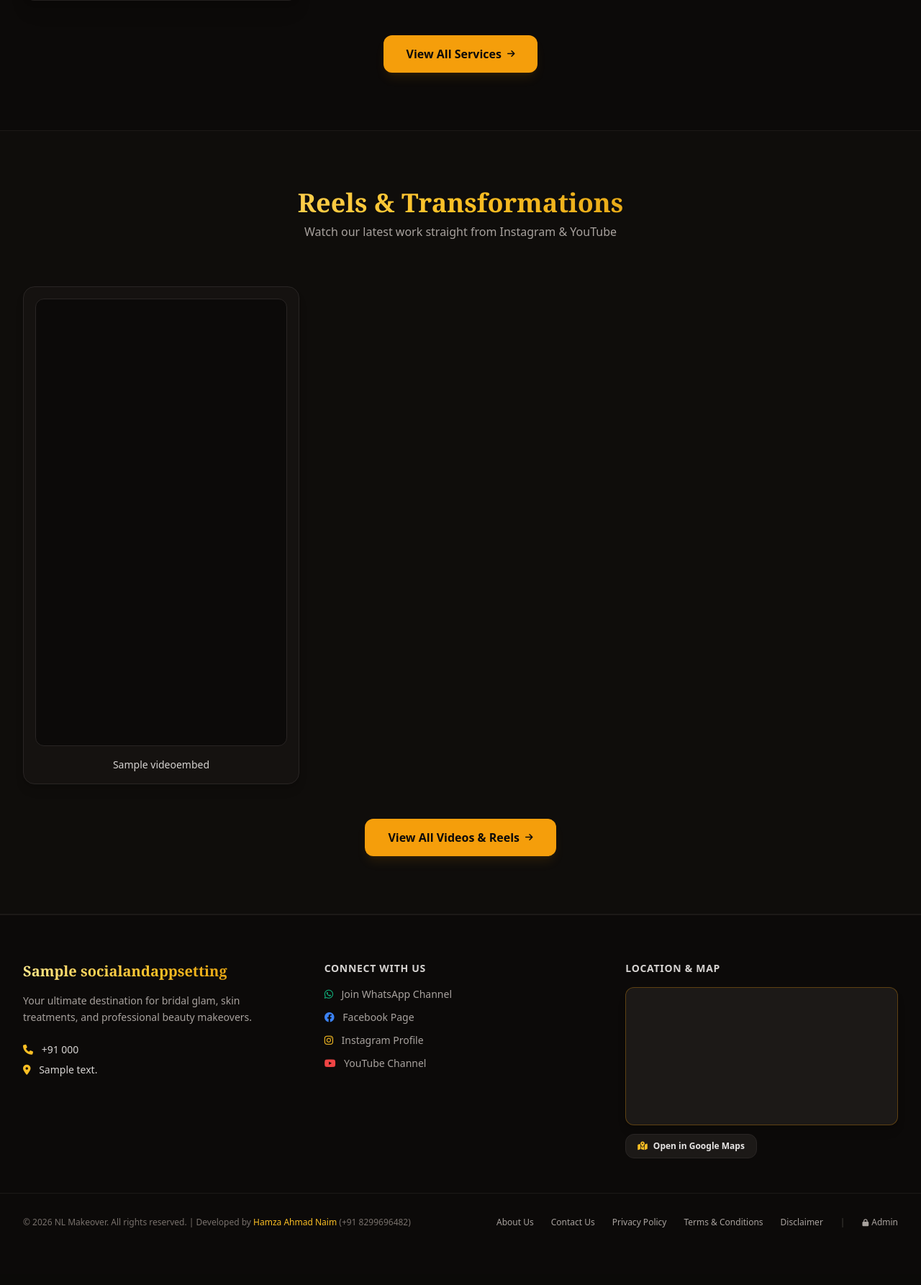
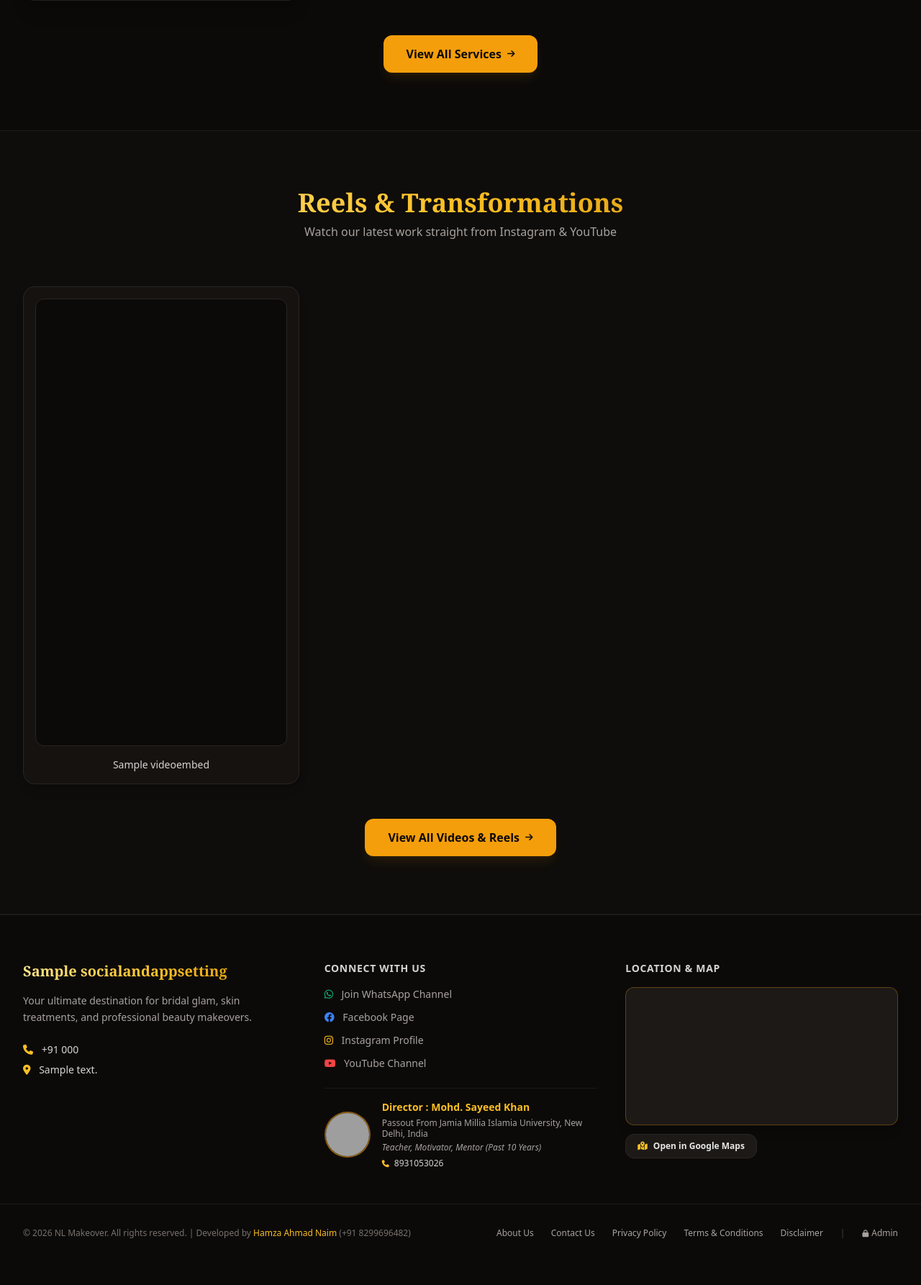
Before and after one commit to hamzabrh123-blip/nl-makeover, a Django app: page / in a window 1280 px wide. Shown: the part 1694-3480 px from the top of the page at 72% size. Before the commit the page ends 3400 px from the top, so only its background shows below. Run offline with Django 5.2, Linux system fonts and the light colour scheme; tables that the repository leaves empty hold one stand-in row (values such as "Sample post"); grey boxes marked "Sample" are stand-in pictures; some libraries are stand-ins or nearby versions; grey boxes are pictures that could not be loaded.

Commit message:
Added favicon, anti-copy protection, footer director details, SEO meta tags, and social media Open Graph preview

```diff
--- a/templates/index.html
+++ b/templates/index.html
@@ -5,11 +5,55 @@
     <meta name="viewport" content="width=device-width, initial-scale=1.0">
     <meta name="google-site-verification" content="zDQvh5QxjLRGGZkgvNN6Gf7wW-o7dEwXhPQhSjXOJUw" />
     <title>{{ settings.site_name|default:"NL Makeover" }} Luxury Beauty Parlour & Bridal Studio</title>
+
+    <!-- Tab Icon / Favicon -->
+    {% if settings.logo %}
+    <link rel="icon" type="image/x-icon" href="{{ settings.logo.url }}">
+    <link rel="shortcut icon" href="{{ settings.logo.url }}">
+    {% endif %}
+
+    <meta name="description" content="NL Makeover in Bahraich is your ultimate luxury beauty parlour and bridal studio offering professional bridal makeup, advanced skin treatments, hair styling, and glamorous makeovers by expert stylists. Book your appointment today!">
+
+
+<!-- Open Graph / Facebook / WhatsApp Meta Tags -->
+    <meta property="og:type" content="website">
+    <meta property="og:url" content="{{ request.scheme }}://{{ request.get_host }}/">
+    <meta property="og:title" content="{{ settings.site_name|default:'NL Makeover' }} Luxury Beauty Parlour & Bridal Studio">
+    <meta property="og:description" content="NL Makeover in Bahraich is your ultimate luxury beauty parlour and bridal studio offering professional bridal makeup, advanced skin treatments, hair styling, and glamorous makeovers.">
+    <meta property="og:image" content="https://res.cloudinary.com/dvoqsrkkq/image/upload/v1792176767/banners/Gemini_Generated_Image_r6l4jdr6l4jdr6l4_result_e4zb8h.webp">
+
+    <!-- Twitter Card Meta Tags -->
+    <meta name="twitter:card" content="summary_large_image">
+    <meta name="twitter:url" content="{{ request.scheme }}://{{ request.get_host }}/">
+    <meta name="twitter:title" content="{{ settings.site_name|default:'NL Makeover' }} Luxury Beauty Parlour & Bridal Studio">
+    <meta name="twitter:description" content="NL Makeover in Bahraich is your ultimate luxury beauty parlour and bridal studio offering professional bridal makeup, advanced skin treatments, hair styling, and glamorous makeovers.">
+    <meta name="twitter:image" content="https://res.cloudinary.com/dvoqsrkkq/image/upload/v1792176767/banners/Gemini_Generated_Image_r6l4jdr6l4jdr6l4_result_e4zb8h.webp">
+
+
     <!-- Tailwind CSS CDN -->
     <script src="https://cdn.tailwindcss.com"></script>
     <link rel="stylesheet" href="https://cdnjs.cloudflare.com/ajax/libs/font-awesome/6.4.0/css/all.min.css">
     <!-- Flowbite Carousel CSS/JS for Smooth Slider -->
     <link href="https://cdnjs.cloudflare.com/ajax/libs/flowbite/2.3.0/flowbite.min.css" rel="stylesheet" />
+
+    <!-- Anti-Copy CSS Protection -->
+    <style>
+        /* Disable text selection across all elements */
+        body, html {
+            -webkit-user-select: none; /* Safari */
+            -ms-user-select: none; /* IE 10 and IE 11 */
+            user-select: none; /* Standard syntax */
+        }
+        /* Disable image drag & drop */
+        img {
+            -webkit-user-drag: none;
+            -khtml-user-drag: none;
+            -moz-user-drag: none;
+            -o-user-drag: none;
+            user-drag: none;
+            pointer-events: none; /* Disables right click / save image directly */
+        }
+    </style>
 
     <!-- Google Structured Data (JSON-LD Schema) for NL Makeover -->
     <script type="application/ld+json">
@@ -56,7 +100,7 @@
     }
     </script>
 </head>
-<body class="bg-stone-950 text-stone-100 font-sans selection:bg-amber-500 selection:text-stone-950">
+<body class="bg-stone-950 text-stone-100 font-sans selection:bg-amber-500 selection:text-stone-950" oncontextmenu="return false;">
 
     <!-- Header Include -->
     {% include 'salon/header.html' %}
@@ -78,5 +122,60 @@
 
     <!-- Flowbite JS for Carousel Interactive Controls -->
     <script src="https://cdnjs.cloudflare.com/ajax/libs/flowbite/2.3.0/flowbite.min.js"></script>
+
+    <!-- Anti-Copy & Anti-Inspect JS Protection -->
+    <script>
+        // Disable Right Click
+        document.addEventListener('contextmenu', function (e) {
+            e.preventDefault();
+        });
+
+        // Disable Copy, Cut, Paste
+        document.addEventListener('copy', function (e) {
+            e.preventDefault();
+        });
+        document.addEventListener('cut', function (e) {
+            e.preventDefault();
+        });
+
+        // Disable Common Keyboard Shortcuts (Ctrl+C, Ctrl+U, Ctrl+S, Ctrl+Shift+I, F12)
+        document.addEventListener('keydown', function (e) {
+            // F12 key
+            if (e.keyCode === 123) {
+                e.preventDefault();
+                return false;
+            }
+            // Ctrl+Shift+I / Cmd+Option+I (Inspect)
+            if (e.ctrlKey && e.shiftKey && e.keyCode === 73) {
+                e.preventDefault();
+                return false;
+            }
+            // Ctrl+Shift+J / Cmd+Option+J (Console)
+            if (e.ctrlKey && e.shiftKey && e.keyCode === 74) {
+                e.preventDefault();
+                return false;
+            }
+            // Ctrl+U (View Source)
+            if (e.ctrlKey && e.keyCode === 85) {
+                e.preventDefault();
+                return false;
+            }
+            // Ctrl+C (Copy)
+            if (e.ctrlKey && e.keyCode === 67) {
+                e.preventDefault();
+                return false;
+            }
+            // Ctrl+A (Select All)
+            if (e.ctrlKey && e.keyCode === 65) {
+                e.preventDefault();
+                return false;
+            }
+            // Ctrl+S (Save)
+            if (e.ctrlKey && e.keyCode === 83) {
+                e.preventDefault();
+                return false;
+            }
+        });
+    </script>
 </body>
 </html>
--- a/templates/salon/footer.html
+++ b/templates/salon/footer.html
@@ -15,7 +15,8 @@
             </div>
         </div>
 
-        <!-- Col 2: Connect Links -->
+        <!-- Col 2: Connect Links & Director Profile at the Bottom -->
+        <div class="flex flex-col justify-between space-y-6">
             <div>
                 <h4 class="text-sm font-semibold uppercase tracking-wider text-stone-300 mb-4">Connect With Us</h4>
                 <div class="flex flex-col space-y-3 text-sm text-stone-400">
@@ -31,6 +32,22 @@
                     {% if settings.youtube_url %}
                     <a href="{{ settings.youtube_url }}" target="_blank" class="hover:text-amber-400 transition"><i class="fa-brands fa-youtube text-red-500 mr-2"></i> YouTube Channel</a>
                     {% endif %}
+                </div>
+            </div>
+
+            <!-- Director Profile Section (At the bottom of Column 2) -->
+            <div class="pt-4 border-t border-stone-900 flex items-center gap-4">
+                <!-- Circular Director Image -->
+                <div class="w-16 h-16 rounded-full overflow-hidden border-2 border-amber-500/50 flex-shrink-0 bg-stone-900">
+                    <img src="https://res.cloudinary.com/dvoqsrkkq/image/upload/v1792396180/f5b6b8fc-dd74-4550-bfa1-1797806ca0e8_mq1lls.jpg" alt="Mohd. Sayeed Khan" class="w-full h-full object-cover">
+                </div>
+                <!-- Director Details -->
+                <div class="text-xs space-y-1 text-stone-300">
+                    <p class="font-semibold text-amber-400 text-sm">Director : Mohd. Sayeed Khan</p>
+                    <p class="text-stone-400 leading-tight">Passout From Jamia Millia Islamia University, New Delhi, India</p>
+                    <p class="text-stone-400 italic">Teacher, Motivator, Mentor (Past 10 Years)</p>
+                    <p class="text-stone-300 pt-0.5"><i class="fa-solid fa-phone text-amber-400 mr-1 text-[10px]"></i> 8931053026</p>
+                </div>
             </div>
         </div>
 
```
Lines whose indentation alone changed are shown as unchanged.
